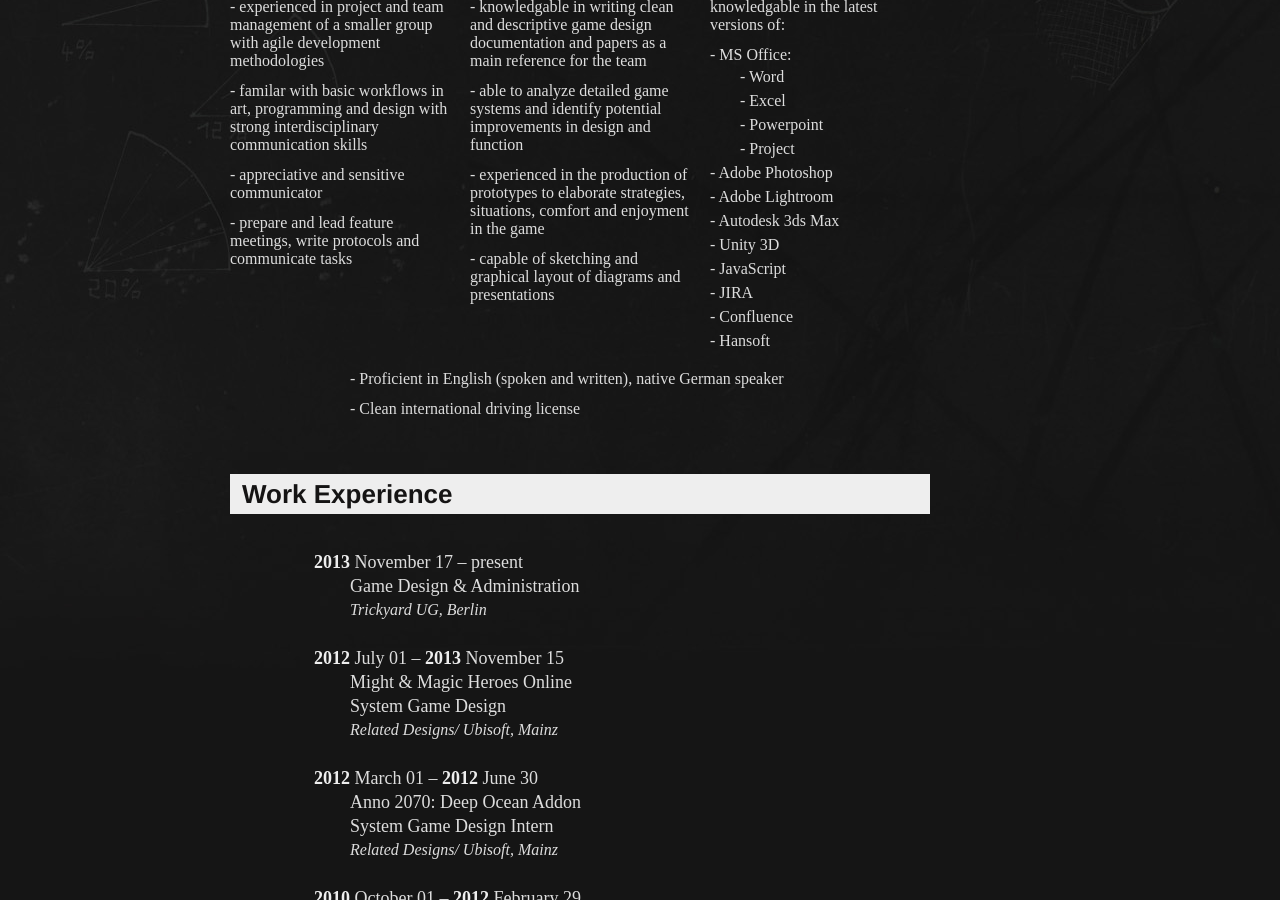
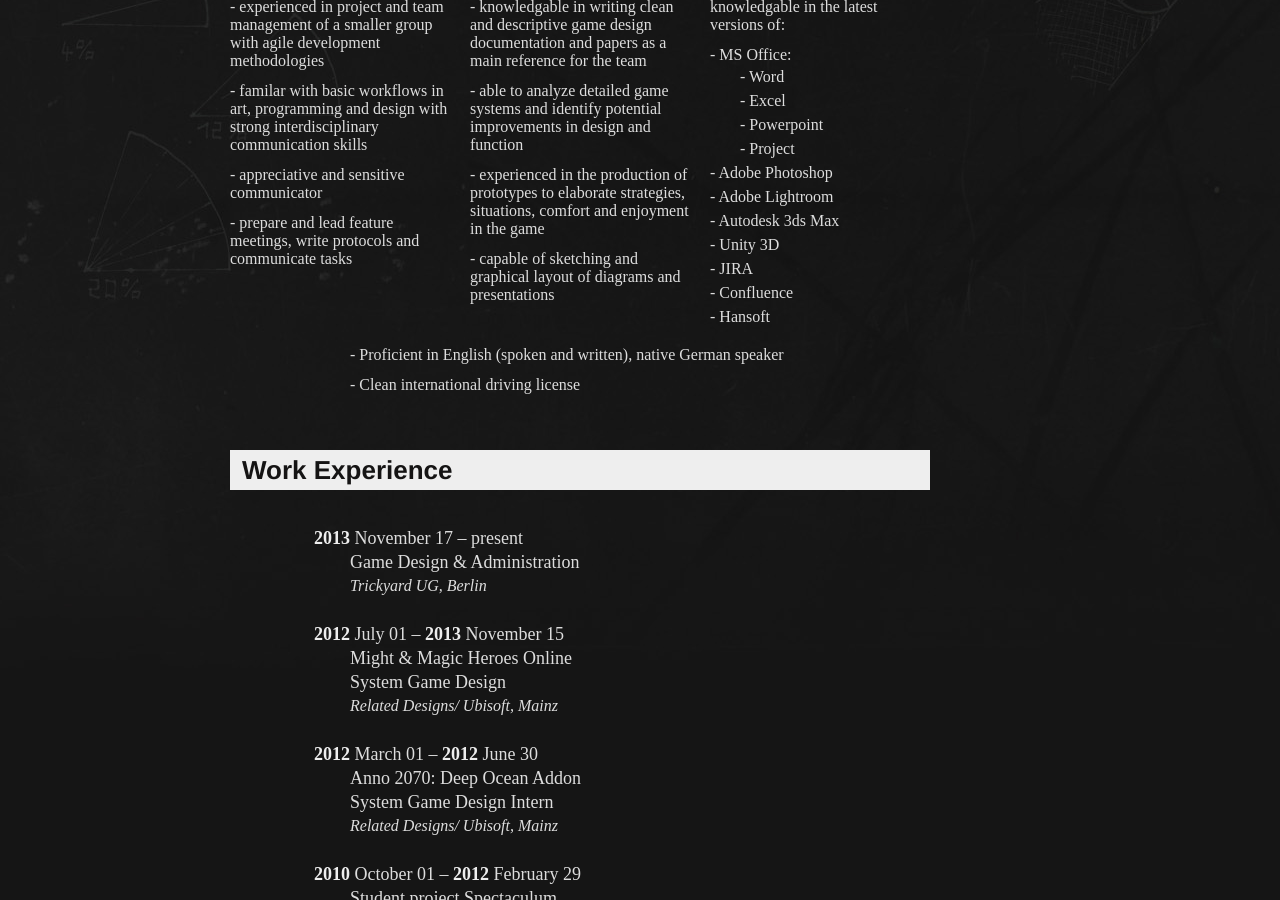
Before and after one commit to zapp/zapp.github.com, a Jekyll site: the page built from _posts/2011-10-13-documents.html, in a window 1280 px wide and 900 px high, scrolled down 956 px. Built offline with Jekyll 4.4.1, drawn with Linux system fonts in a browser that asks for light colours; nearby versions of some CDN libraries.

Commit message:
live CV change

```diff
--- a/_posts/2011-10-13-documents.html
+++ b/_posts/2011-10-13-documents.html
@@ -156,7 +156,6 @@
       <li>Adobe Lightroom</li>
       <li>Autodesk 3ds Max</li>
       <li>Unity 3D</li>
-      <li>JavaScript</li>
       <li>JIRA</li>
       <li>Confluence</li>
       <li>Hansoft</li>
```
